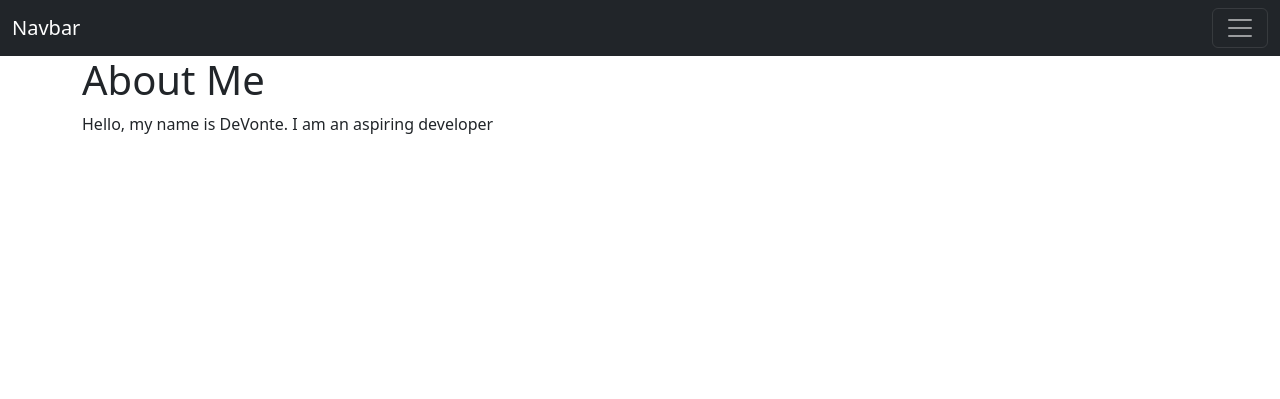
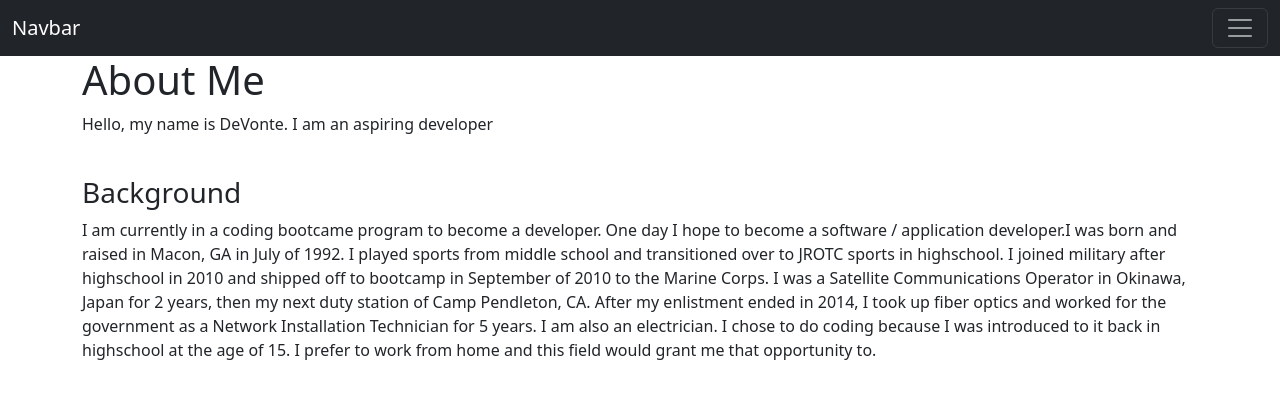
Before and after one commit to DeVonteG/112_Django-1, a Django app: page /about/ in a window 1280 px wide. Shown: the top 399 px of the page. Run offline with Django 4.2, Linux system fonts and the light colour scheme.

Commit message:
updated the about me

```diff
--- a/templates/about.html
+++ b/templates/about.html
@@ -1,8 +1,11 @@
 {% extends "base.html" %}
 
-{% block title %}About{% endblock title %}
+{% block title %}About Me{% endblock title %}
 
 {% block content %}
 <h1>About Me</h1>
 <p>Hello, my name is DeVonte. I am an aspiring developer</p>
+<br>
+<h3>Background</h3>
+<p>I am currently in a coding bootcame program to become a developer. One day I hope to become a software / application developer.I was born and raised in Macon, GA in July of 1992. I played sports from middle school and transitioned over to JROTC sports in highschool. I joined military after highschool in 2010 and shipped off to bootcamp in September of 2010 to the Marine Corps. I was a Satellite Communications Operator in Okinawa, Japan for 2 years, then my next duty station of Camp Pendleton, CA. After my enlistment ended in 2014, I took up fiber optics and worked for the government as a Network Installation Technician for 5 years. I am also an electrician. I chose to do coding because I was introduced to it back in highschool at the age of 15. I prefer to work from home and this field would grant me that opportunity to.</p>
 {% endblock content %}
```
